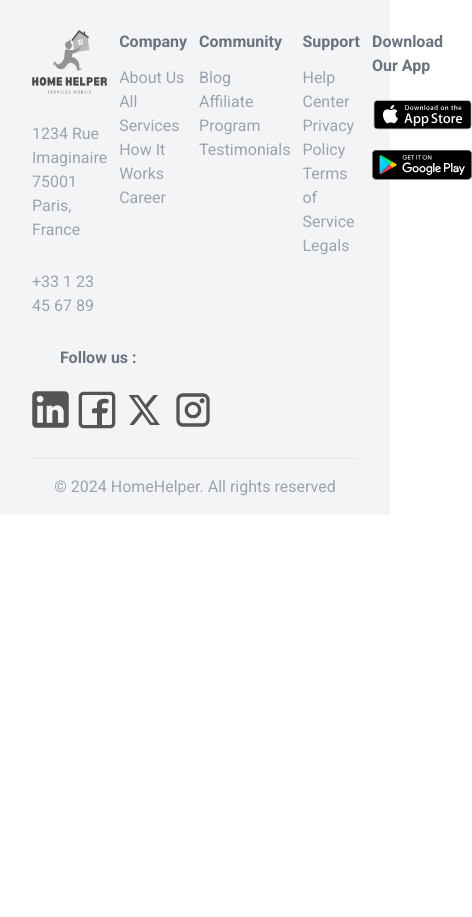
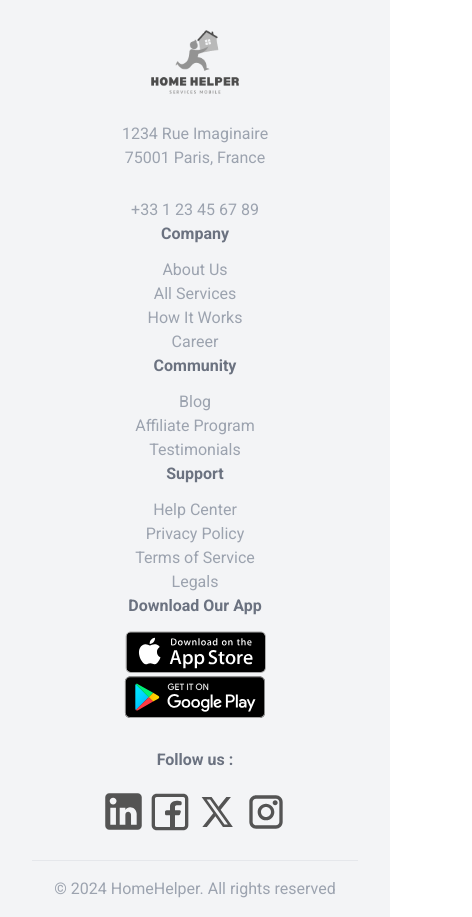
Before and after one commit to ou-sama1/HomeHelper-Frontend, a React (Vite) app: page / in a window 390 px wide. Shown: the part 7438-8355 px from the top of the page, 472 px wide, since content can reach past the window. Before the commit the page ends 7953 px from the top, so only its background shows below. Built offline with nearby package versions, Linux system fonts and the light colour scheme.

Commit message:
make the footer section responsive

```diff
--- a/src/components/icons/AppStore.jsx
+++ b/src/components/icons/AppStore.jsx
@@ -1,8 +1,8 @@
 const AppStoreIcon = () => {
   return (
     <svg
-      width="100"
-      height="50"
+      width="210"
+      height="45"
       viewBox="0 0 51 16"
       fill="none"
       xmlns="http://www.w3.org/2000/svg"
--- a/src/components/icons/GooglePlay.jsx
+++ b/src/components/icons/GooglePlay.jsx
@@ -1,8 +1,8 @@
 const GooglePlayIcon = () => {
   return (
     <svg
-      width="100"
-      height="50"
+      width="210"
+      height="45"
       viewBox="0 0 50 16"
       fill="none"
       xmlns="http://www.w3.org/2000/svg"
--- a/src/pages/root/components/footer/index.jsx
+++ b/src/pages/root/components/footer/index.jsx
@@ -13,10 +13,10 @@ import { Link } from "react-router-dom";
 const Footer = () => {
   return (
     <footer className="bg-gray-100 px-8 text-gray-400">
-      <div className="flex flex-row justify-between gap-3 pt-8">
+      <div className="flex flex-col pt-8 text-center lg:flex-row lg:justify-between">
         <div>
           <img
-            className="h-16 grayscale filter"
+            className="mx-auto h-16 grayscale filter"
             src={HomeHelperLogo}
             alt="homeHelper logo"
           />
@@ -77,18 +77,22 @@ const Footer = () => {
         <div>
           <h5 className="pb-3 font-bold text-gray-500">Download Our App</h5>
           <div className="flex flex-col">
+            <span className="mx-auto">
               <Link to="/">
                 <AppStoreIcon />
               </Link>
               <Link to="/">
                 <GooglePlayIcon />
               </Link>
+            </span>
           </div>
         </div>
       </div>
       <div className="py-7">
-        <h5 className="px-7 pb-5 font-bold text-gray-500">Follow us :</h5>
-        <div className="flex flex-row items-center gap-2">
+        <h5 className="px-7 pb-5 text-center font-bold text-gray-500">
+          Follow us :
+        </h5>
+        <div className="flex flex-row items-center justify-center gap-2">
           <Link to="/">
             <LinkedinIcon dimensions={"37px"} />
           </Link>
```
Lines whose indentation alone changed are shown as unchanged.
